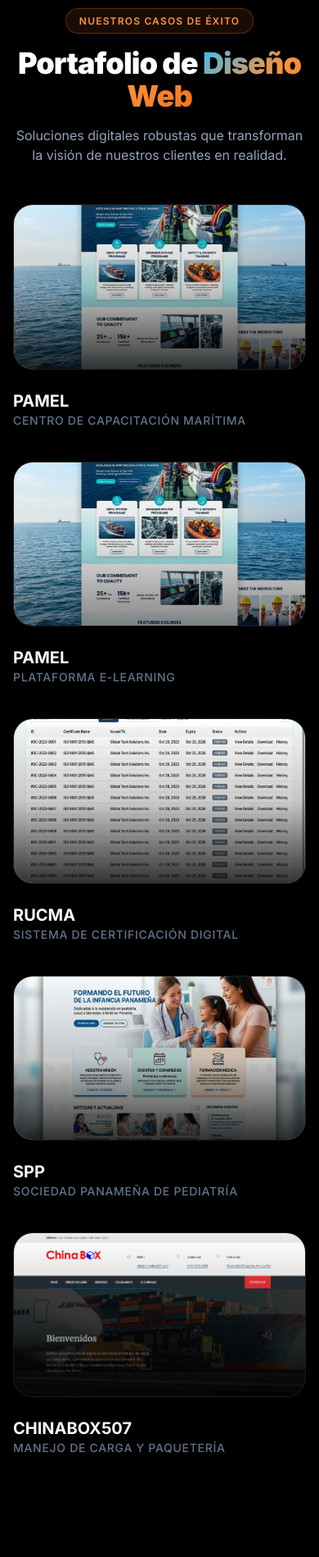
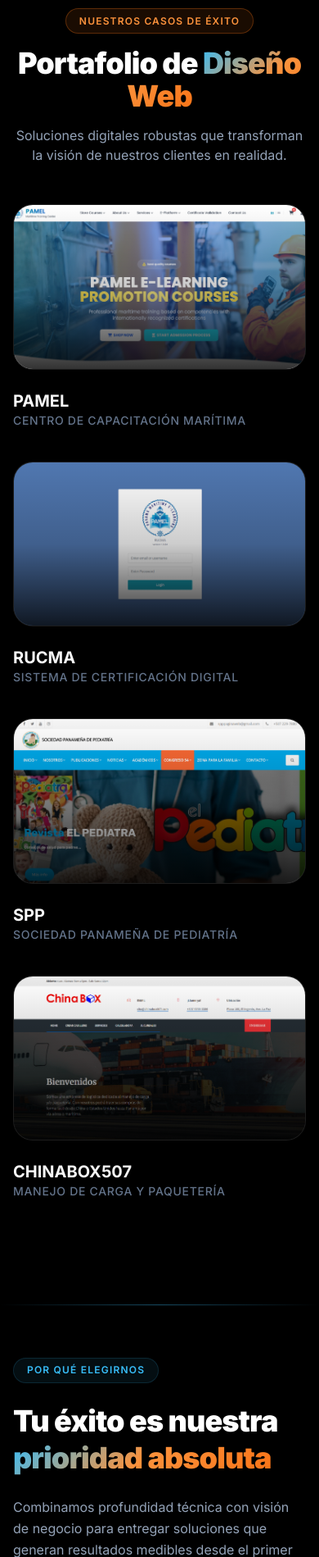
Before and after one commit to kadoshlopez-creator/innovate, a PHP site: page / in a window 390 px wide. Shown: the part 2665-4564 px from the top of the page at 82% size. Run offline with PHP 8.4, Linux system fonts and the light colour scheme; data that the repository does not hold is empty; some libraries are stand-ins or nearby versions.

Commit message:
modified:   assets/images/project-pamel.png 	modified:   assets/images/project-pediatria.png 	modified:   assets/images/project-rucma.png 	modified:   languages/en.php 	modified:   languages/es.php 	modified:   src/Views/home.php

```diff
--- a/languages/es.php
+++ b/languages/es.php
@@ -15,12 +15,21 @@ return [
     'hero.cta.start' => 'Cotiza con nosotros',
     'hero.cta.portfolio' => 'Ver Portafolio',
 
-    'home.hero.s1.label' => 'Caso de Éxito',
-    'home.hero.s1.title' => 'E-Learning Personalizado',
-    'home.hero.s2.label' => 'Salud & Tecnología',
-    'home.hero.s2.title' => 'Portal Médico Pro',
-    'home.hero.s3.label' => 'Software a Medida',
-    'home.hero.s3.title' => 'Certificación Digital RUCMA',
+    'home.hero.s1.label' => 'PAMEL',
+    'home.hero.s1.title' => 'Capacitación Marítima',
+    'home.hero.s1.desc' => 'Centro de Capacitación Marítima',
+    'home.hero.s2.label' => 'PAMEL',
+    'home.hero.s2.title' => 'E-Learning',
+    'home.hero.s2.desc' => 'Plataforma de Educación a Distancia',
+    'home.hero.s3.label' => 'RUCMA',
+    'home.hero.s3.title' => 'Certificación Digital',
+    'home.hero.s3.desc' => 'Sistema de Certificación Digital para Marinos',
+    'home.hero.s4.label' => 'SPP',
+    'home.hero.s4.title' => 'Sociedad de Pediatría',
+    'home.hero.s4.desc' => 'Sociedad Panameña de Pediatría',
+    'home.hero.s5.label' => 'CHINABOX507',
+    'home.hero.s5.title' => 'Logística Global',
+    'home.hero.s5.desc' => 'Manejo de carga y/o paquetería.',
 
     'footer.contact' => 'Contacto',
     'footer.services' => 'Servicios',
@@ -36,6 +45,15 @@ return [
     'home.portfolio.title.part1' => 'Portafolio de',
     'home.portfolio.title.part2' => 'Diseño Web',
     'home.portfolio.desc' => 'Soluciones digitales robustas que transforman la visión de nuestros clientes en realidad.',
+
+    'home.portfolio.p1.title' => 'PAMEL',
+    'home.portfolio.p1.desc' => 'Centro de Capacitación Marítima',
+    'home.portfolio.p2.title' => 'RUCMA',
+    'home.portfolio.p2.desc' => 'Sistema de Certificación Digital',
+    'home.portfolio.p3.title' => 'SPP',
+    'home.portfolio.p3.desc' => 'Sociedad Panameña de Pediatría',
+    'home.portfolio.p4.title' => 'CHINABOX507',
+    'home.portfolio.p4.desc' => 'Manejo de carga y paquetería',
 
     'home.services.label' => 'Lo que hacemos',
     'home.services.title.part1' => 'Nuestros',
--- a/src/Views/home.php
+++ b/src/Views/home.php
@@ -43,9 +43,11 @@
             <div x-data="{
                     current: 0,
                     slides: [
-                        { img: '/assets/images/project-pamel.png?v=1.1', label: '<?= __('home.hero.s1.label') ?>', title: '<?= __('home.hero.s1.title') ?>' },
-                        { img: '/assets/images/project-pediatria.png?v=1.1', label: '<?= __('home.hero.s2.label') ?>', title: '<?= __('home.hero.s2.title') ?>' },
-                        { img: '/assets/images/project-rucma.png?v=1.1', label: '<?= __('home.hero.s3.label') ?>', title: '<?= __('home.hero.s3.title') ?>' }
+                        { img: '/assets/images/project-pamel.png?v=1.6', color: '#0f172a', label: '<?= __('home.hero.s1.label') ?>', title: '<?= __('home.hero.s1.title') ?>', desc: '<?= __('home.hero.s1.desc') ?>' },
+                        { img: '/assets/images/project-pamel.png?v=1.6', color: '#0c4a6e', label: '<?= __('home.hero.s2.label') ?>', title: '<?= __('home.hero.s2.title') ?>', desc: '<?= __('home.hero.s2.desc') ?>' },
+                        { img: '/assets/images/project-rucma.png?v=1.6', color: '#1e293b', label: '<?= __('home.hero.s3.label') ?>', title: '<?= __('home.hero.s3.title') ?>', desc: '<?= __('home.hero.s3.desc') ?>' },
+                        { img: '/assets/images/project-pediatria.png?v=1.6', color: '#0369a1', label: '<?= __('home.hero.s4.label') ?>', title: '<?= __('home.hero.s4.title') ?>', desc: '<?= __('home.hero.s4.desc') ?>' },
+                        { img: '/assets/images/project-chinabox507.png?v=1.6', color: '#7c2d12', label: '<?= __('home.hero.s5.label') ?>', title: '<?= __('home.hero.s5.title') ?>', desc: '<?= __('home.hero.s5.desc') ?>' }
                     ],
                     next() { this.current = (this.current + 1) % this.slides.length },
                     prev() { this.current = (this.current - 1 + this.slides.length) % this.slides.length }
@@ -65,39 +67,46 @@
                     </div>
 
                     <!-- Browser content placeholder -->
-                    <div class="h-80 sm:h-[450px] relative flex items-center justify-center overflow-hidden group">
+                    <div class="h-80 sm:h-[450px] relative flex items-start justify-center overflow-hidden group transition-colors duration-700"
+                         :style="{ backgroundColor: slides[current].color }">
                         <!-- Slides -->
                         <template x-for="(slide, index) in slides" :key="index">
                             <div x-show="current === index"
                                  x-transition:enter="transition ease-out duration-1000"
-                                 x-transition:enter-start="opacity-0 scale-110 blur-sm"
+                                 x-transition:enter-start="opacity-0 scale-105 blur-sm"
                                  x-transition:enter-end="opacity-100 scale-100 blur-0"
                                  x-transition:leave="transition ease-in duration-1000"
                                  x-transition:leave-start="opacity-100 scale-100"
                                  x-transition:leave-end="opacity-0 scale-95 blur-sm"
-                                 class="absolute inset-0">
-                                <img :src="slide.img" class="w-full h-full object-cover">
+                                 class="absolute inset-0 px-4 pt-8">
+
+                                <img :src="slide.img" class="w-full h-4/5 object-contain">
+
+                                <!-- Text Overlay for each slide -->
+                                <div class="absolute inset-x-0 bottom-10 flex flex-col items-center justify-center text-center px-6 pointer-events-none">
+                                    <span x-transition:enter="transition delay-300 duration-700"
+                                          x-transition:enter-start="opacity-0 translate-y-4"
+                                          x-transition:enter-end="opacity-100 translate-y-0"
+                                          x-text="slide.label"
+                                          class="px-4 py-1.5 text-[10px] font-black bg-orange-600 text-white rounded-full uppercase tracking-[0.25em] mb-4 inline-block shadow-xl">
+                                    </span>
+                                    <h3 x-transition:enter="transition delay-500 duration-700"
+                                        x-transition:enter-start="opacity-0 translate-y-4"
+                                        x-transition:enter-end="opacity-100 translate-y-0"
+                                        x-text="slide.title"
+                                        class="text-3xl sm:text-4xl font-black text-white leading-none tracking-tight mb-2 drop-shadow-[0_10px_10px_rgba(0,0,0,0.8)]">
+                                    </h3>
+                                    <p x-transition:enter="transition delay-700 duration-700"
+                                       x-transition:enter-start="opacity-0 translate-y-4"
+                                       x-transition:enter-end="opacity-100 translate-y-0"
+                                       x-text="slide.desc"
+                                       class="text-slate-200 text-sm font-semibold drop-shadow-lg max-w-md">
+                                    </p>
+                                </div>
                             </div>
                         </template>
 
-                        <div class="absolute inset-0 bg-gradient-to-t from-black/95 via-black/30 to-transparent"></div>
-
-                        <div class="absolute inset-x-0 bottom-12 flex flex-col items-center justify-center text-center px-6 pointer-events-none">
-                            <span x-show="current === index"
-                                  x-transition:enter="transition delay-300 duration-700"
-                                  x-transition:enter-start="opacity-0 translate-y-4"
-                                  x-transition:enter-end="opacity-100 translate-y-0"
-                                  x-text="slides[current].label"
-                                  class="px-4 py-1.5 text-[10px] font-black bg-orange-600 text-white rounded-full uppercase tracking-[0.25em] mb-6 inline-block shadow-xl">
-                            </span>
-                            <h3 x-show="current === index"
-                                x-transition:enter="transition delay-500 duration-700"
-                                x-transition:enter-start="opacity-0 translate-y-4"
-                                x-transition:enter-end="opacity-100 translate-y-0"
-                                x-text="slides[current].title"
-                                class="text-3xl sm:text-5xl font-black text-white leading-none tracking-tight drop-shadow-[0_10px_10px_rgba(0,0,0,0.8)]">
-                            </h3>
-                        </div>
+                        <div class="absolute inset-0 bg-gradient-to-t from-black/80 via-black/10 to-transparent pointer-events-none"></div>
 
                         <!-- Slider arrows -->
                         <button @click="prev()" class="absolute left-4 top-1/2 -translate-y-1/2 w-10 h-10 bg-black/20 hover:bg-orange-600/80 backdrop-blur-md rounded-full flex items-center justify-center text-white transition-all border border-white/10 group/btn">
@@ -212,55 +221,45 @@
             </p>
         </div>
 
-        <div class="grid grid-cols-1 md:grid-cols-2 lg:grid-cols-3 gap-10">
-            <!-- Project 1: PAMEL Capacitación -->
+        <div class="grid grid-cols-1 md:grid-cols-2 lg:grid-cols-2 gap-10 max-w-5xl mx-auto">
+            <!-- Project 1: PAMEL -->
             <div class="group cursor-pointer">
                 <div class="rounded-3xl overflow-hidden border border-white/[0.08] shadow-2xl mb-6 relative aspect-video bg-[#0a0a0a]">
                     <img src="/assets/images/project-pamel.png?v=1.1" alt="PAMEL" class="w-full h-full object-cover transition-all duration-700 group-hover:scale-110">
                     <div class="absolute inset-0 bg-gradient-to-t from-black/80 via-black/20 to-transparent"></div>
                 </div>
-                <h3 class="text-xl font-bold text-white group-hover:text-orange-400 transition-colors">PAMEL</h3>
-                <p class="text-slate-500 text-sm font-medium uppercase tracking-wider">Centro de Capacitación Marítima</p>
+                <h3 class="text-xl font-bold text-white group-hover:text-orange-400 transition-colors"><?= __('home.portfolio.p1.title') ?></h3>
+                <p class="text-slate-500 text-sm font-medium uppercase tracking-wider"><?= __('home.portfolio.p1.desc') ?></p>
             </div>
 
-            <!-- Project 2: PAMEL E-Learning -->
-            <div class="group cursor-pointer">
-                <div class="rounded-3xl overflow-hidden border border-white/[0.08] shadow-2xl mb-6 relative aspect-video bg-[#0a0a0a]">
-                    <img src="/assets/images/project-pamel.png?v=1.1" alt="PAMEL E-Learning" class="w-full h-full object-cover transition-all duration-700 group-hover:scale-110">
-                    <div class="absolute inset-0 bg-gradient-to-t from-black/80 via-black/20 to-transparent opacity-60"></div>
-                </div>
-                <h3 class="text-xl font-bold text-white group-hover:text-orange-400 transition-colors">PAMEL</h3>
-                <p class="text-slate-500 text-sm font-medium uppercase tracking-wider">Plataforma E-Learning</p>
-            </div>
-
-            <!-- Project 3: RUCMA -->
+            <!-- Project 2: RUCMA -->
             <div class="group cursor-pointer">
                 <div class="rounded-3xl overflow-hidden border border-white/[0.08] shadow-2xl mb-6 relative aspect-video bg-[#0a0a0a]">
                     <img src="/assets/images/project-rucma.png?v=1.1" alt="RUCMA" class="w-full h-full object-cover transition-all duration-700 group-hover:scale-110">
                     <div class="absolute inset-0 bg-gradient-to-t from-black/80 via-black/20 to-transparent"></div>
                 </div>
-                <h3 class="text-xl font-bold text-white group-hover:text-orange-400 transition-colors">RUCMA</h3>
-                <p class="text-slate-500 text-sm font-medium uppercase tracking-wider">Sistema de Certificación Digital</p>
+                <h3 class="text-xl font-bold text-white group-hover:text-orange-400 transition-colors"><?= __('home.portfolio.p2.title') ?></h3>
+                <p class="text-slate-500 text-sm font-medium uppercase tracking-wider"><?= __('home.portfolio.p2.desc') ?></p>
             </div>
 
-            <!-- Project 4: SPP -->
+            <!-- Project 3: SPP (Pediatría) -->
             <div class="group cursor-pointer">
                 <div class="rounded-3xl overflow-hidden border border-white/[0.08] shadow-2xl mb-6 relative aspect-video bg-[#0a0a0a]">
                     <img src="/assets/images/project-pediatria.png?v=1.1" alt="SPP" class="w-full h-full object-cover transition-all duration-700 group-hover:scale-110">
                     <div class="absolute inset-0 bg-gradient-to-t from-black/80 via-black/20 to-transparent"></div>
                 </div>
-                <h3 class="text-xl font-bold text-white group-hover:text-orange-400 transition-colors">SPP</h3>
-                <p class="text-slate-500 text-sm font-medium uppercase tracking-wider">Sociedad Panameña de Pediatría</p>
+                <h3 class="text-xl font-bold text-white group-hover:text-orange-400 transition-colors"><?= __('home.portfolio.p3.title') ?></h3>
+                <p class="text-slate-500 text-sm font-medium uppercase tracking-wider"><?= __('home.portfolio.p3.desc') ?></p>
             </div>
 
-            <!-- Project 5: CHINABOX507 -->
+            <!-- Project 4: CHINABOX507 -->
             <div class="group cursor-pointer">
                 <div class="rounded-3xl overflow-hidden border border-white/[0.08] shadow-2xl mb-6 relative aspect-video bg-[#0a0a0a]">
                     <img src="/assets/images/project-chinabox507.png?v=1.5" alt="CHINABOX507" class="w-full h-full object-cover transition-all duration-700 group-hover:scale-110">
                     <div class="absolute inset-0 bg-gradient-to-t from-black/80 via-black/20 to-transparent"></div>
                 </div>
-                <h3 class="text-xl font-bold text-white group-hover:text-orange-400 transition-colors">CHINABOX507</h3>
-                <p class="text-slate-500 text-sm font-medium uppercase tracking-wider">Manejo de carga y paquetería</p>
+                <h3 class="text-xl font-bold text-white group-hover:text-orange-400 transition-colors"><?= __('home.portfolio.p4.title') ?></h3>
+                <p class="text-slate-500 text-sm font-medium uppercase tracking-wider"><?= __('home.portfolio.p4.desc') ?></p>
             </div>
         </div>
     </div>
```
Also changed, not shown: languages/en.php (+24 -6 lines), assets/images/project-pamel.png, assets/images/project-pediatria.png, assets/images/project-rucma.png.
